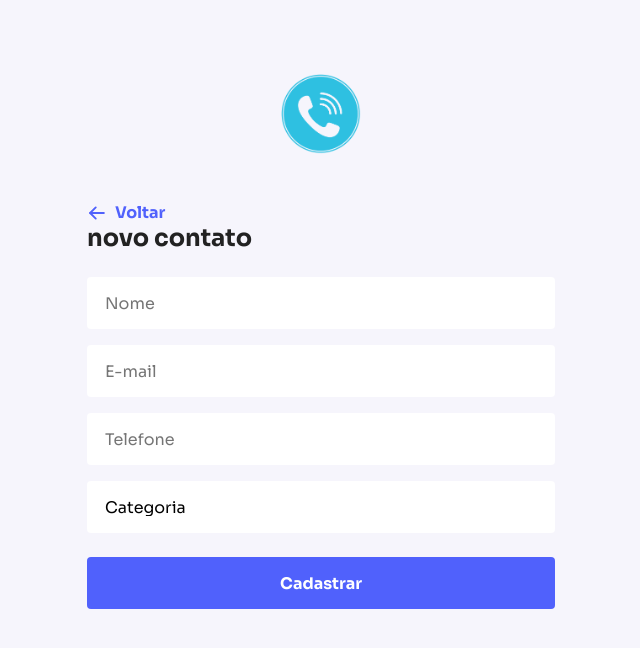
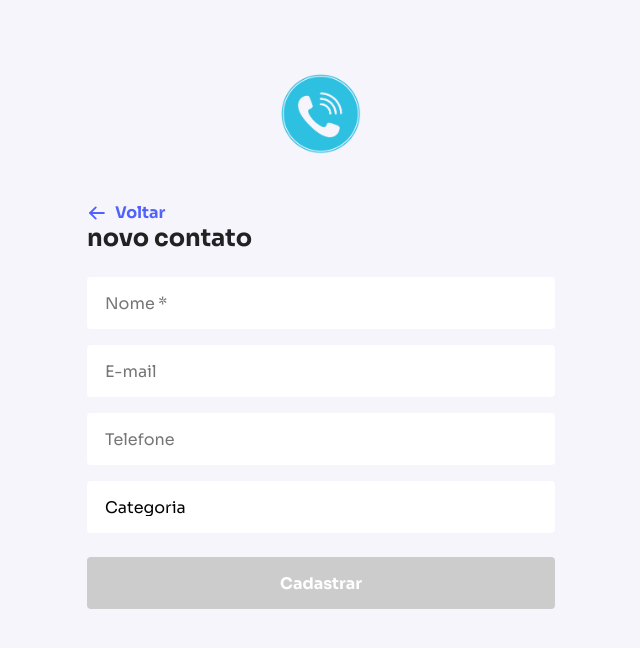
Before and after one commit to timabuntu/myContacts, a React (Vite) app: page /new in a window 1280 px wide. Shown: the top 648 px of the page, without its empty margins (319-959 px from the left). Built offline with nearby package versions, Linux system fonts and the light colour scheme.

Commit message:
feat: enable submit created

```diff
--- a/src/components/ContactForm/index.jsx
+++ b/src/components/ContactForm/index.jsx
@@ -18,7 +18,14 @@ function ContactForm({ buttonLabel }) {
   const [phone, setPhone] = useState('');
   const [category, setCategory] = useState('');
 
-  const { setError, removeError, getErrorMessageByFieldName } = useErrors();
+  const {
+    errors,
+    setError,
+    removeError,
+    getErrorMessageByFieldName,
+  } = useErrors();
+
+  const isFormValid = (name && errors.length === 0);
 
   function handelNameChange(event) {
     setName(event.target.value);
@@ -59,7 +66,7 @@ function ContactForm({ buttonLabel }) {
       <FormGroup error={getErrorMessageByFieldName('name')}>
         <Input
           error={getErrorMessageByFieldName('name')}
-          placeholder="Nome"
+          placeholder="Nome *"
           value={name}
           onChange={handelNameChange}
         />
@@ -96,7 +103,7 @@ function ContactForm({ buttonLabel }) {
       </FormGroup>
 
       <ButtonContainer>
-        <Button type="submit">{buttonLabel}</Button>
+        <Button type="submit" disabled={!isFormValid}>{buttonLabel}</Button>
       </ButtonContainer>
     </Form>
   );
```
